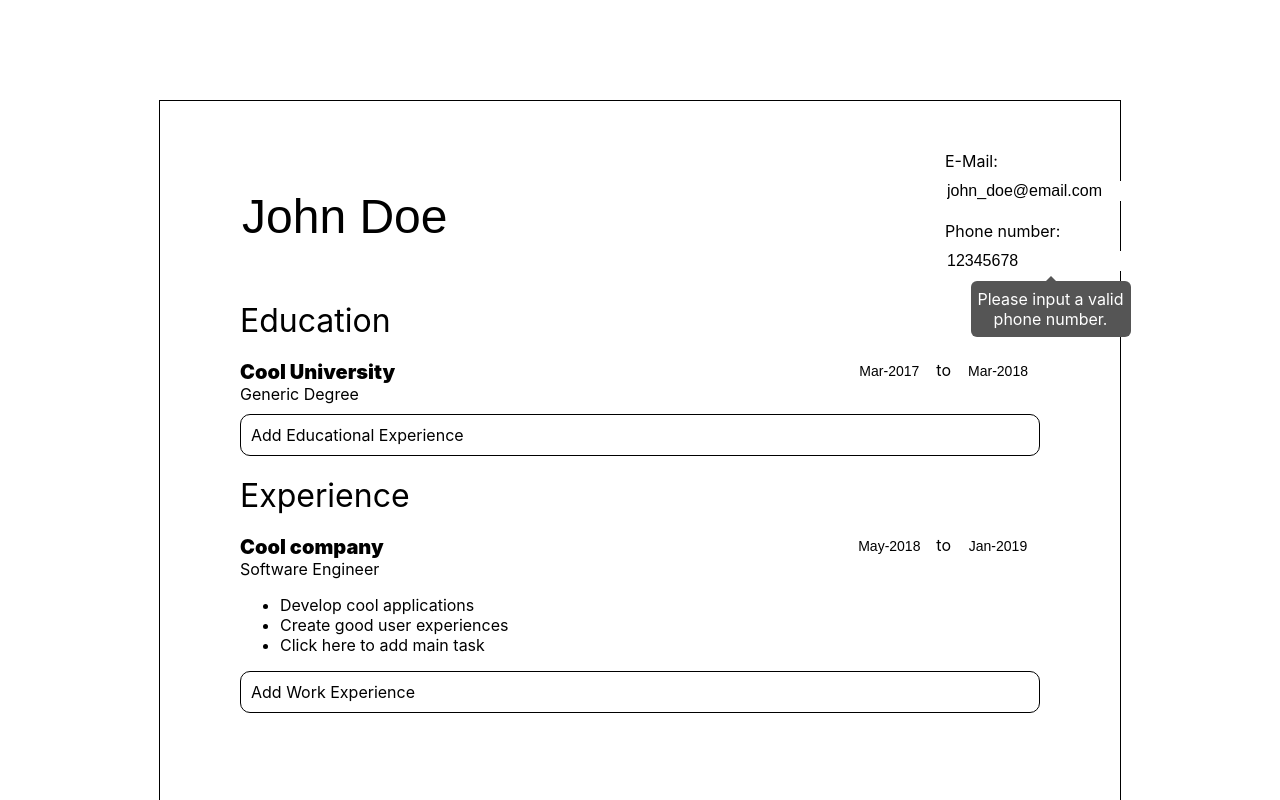
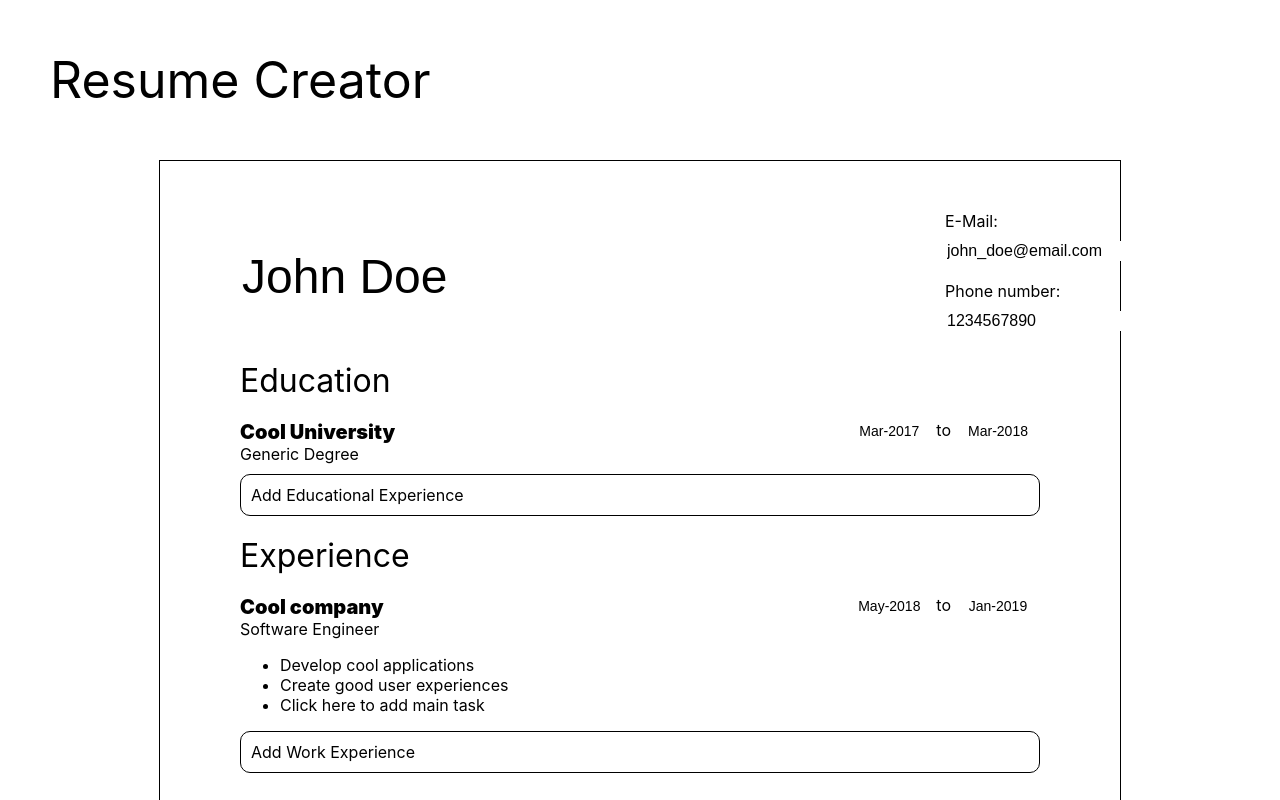
Before and after one commit to Caleblyx/cv-project, a React (Create React App) app: page / in a window 1280 px wide. Shown: the top 800 px of the page. Built offline with nearby package versions, Linux system fonts and the light colour scheme.

Commit message:
Change app icon and title and make style changes

```diff
--- a/public/index.html
+++ b/public/index.html
@@ -2,7 +2,7 @@
 <html lang="en">
   <head>
     <meta charset="utf-8" />
-    <link rel="icon" href="%PUBLIC_URL%/favicon.ico" />
+    <link rel="icon" href="%PUBLIC_URL%/resume.ico" />
     <meta name="viewport" content="width=device-width, initial-scale=1" />
     <meta name="theme-color" content="#000000" />
     <meta
@@ -24,7 +24,7 @@
       work correctly both with client-side routing and a non-root public URL.
       Learn how to configure a non-root public URL by running `npm run build`.
     -->
-    <title>React App</title>
+    <title>Resume Creator</title>
   </head>
   <body>
     <noscript>You need to enable JavaScript to run this app.</noscript>
--- a/src/App.js
+++ b/src/App.js
@@ -3,8 +3,11 @@ import './App.css';
 import {CV} from './components/cv.js';
 function App() {
   return (
-    <div className="backpage">
-      <CV />
+    <div>
+      <header>Resume Creator</header>
+      <div className="backpage">
+        <CV />
+      </div>
     </div>
   );
 }
--- a/src/components/about.js
+++ b/src/components/about.js
@@ -35,12 +35,12 @@ class About extends Component {
                 <input className="about-name" onInput={(e) =>{handleUserNameChange(e)}} value={name} />
                 <div className="about-details">
                     <div>E-Mail: </div>
-                    <input className="about-email" contentEditable={true} onInput={(e) =>{handleEmailChange(e)}} value={email}/>
+                    <input className="about-email" onInput={(e) =>{handleEmailChange(e)}} value={email}/>
                     <div className={`${this.validateEmail() ? 'fadeIn' : 'fadeOut'} popup`}>
                         <span className ={ `${this.validateEmail() ? 'fadeIn' : 'fadeOut'} popuptext`} id="myPopup">Please input a valid email address</span>
                     </div>
                     <div>Phone number: </div>
-                    <input className="about-phone-number" type="tel" contentEditable={true} onInput={(e) =>{handlePhoneNumberChange(e)}} value = {phoneNumber}/>
+                    <input className="about-phone-number" type="tel" onInput={(e) =>{handlePhoneNumberChange(e)}} value = {phoneNumber}/>
                     <div className={`${this.validatePhoneNumber() ? 'fadeIn' : 'fadeOut'} popup`}>
                         <span className ={ `${this.validatePhoneNumber() ? 'fadeIn' : 'fadeOut'} popuptext`} id="myPopup">Please input a valid phone number.</span>
                     </div>
--- a/src/components/education-instance.js
+++ b/src/components/education-instance.js
@@ -1,6 +1,6 @@
 import React, {Component} from 'react';
 import DatePicker from "react-datepicker";
-import CrossLogo from './cross-logo.png'
+import CrossLogo from '../images/cross-logo.png'
 
 import "react-datepicker/dist/react-datepicker.css"
 
@@ -27,14 +27,14 @@ class EducationInstance extends Component{
             <div className="education-instance">
                 <img src={CrossLogo} className='cancel-button' onClick={(e) => handleEducationInstanceDeletion(e, uid)}/>
                 <div className='education-name-date'>
-                    <div contentEditable={true} onInput={(e)=>{handleEducationInstitutionNameChangeInstance(e, uid)}} className='education-instance-name'>{institutionName}</div>
+                    <div suppressContentEditableWarning={true} contentEditable={true} onInput={(e)=>{handleEducationInstitutionNameChangeInstance(e, uid)}} className='editable education-instance-name'>{institutionName}</div>
                     <div className='dates'>
                         <DatePicker dateFormat="MMM-yyyy" onChange={(date) => {handleEducationStartDateChangeInstance(date,uid)}} selected={new Date(startDate)}/>
                         <div> to </div>
                         <DatePicker dateFormat="MMM-yyyy" onChange={(date) => {handleEducationEndDateChangeInstance(date,uid)}} selected={new Date(endDate)}/>
                     </div>
                 </div>
-                <div contentEditable={true} onInput={(e) =>{handleEducationCourseNameChangeInstance(e,uid)}}>{courseName}</div>
+                <div className='editable' suppressContentEditableWarning={true} contentEditable={true} onInput={(e) =>{handleEducationCourseNameChangeInstance(e,uid)}}>{courseName}</div>
             </div>
         )
     }
--- a/src/components/experience-instance.js
+++ b/src/components/experience-instance.js
@@ -1,6 +1,6 @@
 import React, {Component} from 'react';
 import DatePicker from "react-datepicker"
-import CrossLogo from './cross-logo.png'
+import CrossLogo from '../images/cross-logo.png'
 
 class ExperienceInstance extends Component{
     constructor(props){
@@ -27,20 +27,20 @@ class ExperienceInstance extends Component{
         } = this.props;
         const taskList = []
 
-        mainTasks.forEach(task=>taskList.push(<li className="task-description" contentEditable={true} onInput={(e) => {handleExperienceTaskDescriptionChangeInstance(e, uid, task.id)}}>{task.desc} <img src={CrossLogo} onClick = {(e) => handleExperienceTaskDescriptionDeleteInstance(e, uid, task.id)} className='cancel-button-taskdesc'/></li>))
+        mainTasks.forEach(task=>taskList.push(<li key={task.id} className="task-description editable" contentEditable={true} suppressContentEditableWarning={true} onInput={(e) => {handleExperienceTaskDescriptionChangeInstance(e, uid, task.id)}}>{task.desc} <img src={CrossLogo} onClick = {(e) => handleExperienceTaskDescriptionDeleteInstance(e, uid, task.id)} className='cancel-button-taskdesc'/></li>))
 
         return(
             <div className="experience-instance">
                  <img src={CrossLogo} className='cancel-button' onClick={(e) => handleExperienceInstanceDeletion(e, uid)}/>
                 <div className="experience-company-date">
-                    <div className="experience-instance-name" contentEditable={true} onInput={(e) => {handleExperienceCompanyNameChangeInstance(e,uid)}}>{companyName}</div>
+                    <div className="experience-instance-name editable" contentEditable={true} suppressContentEditableWarning={true} onInput={(e) => {handleExperienceCompanyNameChangeInstance(e,uid)}}>{companyName}</div>
                     <div className='dates'>
                         <DatePicker dateFormat="MMM-yyyy" onChange={(date) => {handleExperienceStartDateChangeInstance(date,uid)}} selected={new Date(startDate)}/>
                         <div> to </div>
                         <DatePicker dateFormat="MMM-yyyy" onChange={(date) => {handleExperienceEndDateChangeInstance(date,uid)}} selected={new Date(endDate)}/>
                     </div>
                 </div>
-                <div contentEditable={true} onInput={(e) => {handleExperiencePositionTitleNameChangeInstance(e,uid)}}>{positionTitle}</div>
+                <div className="editable" contentEditable={true} suppressContentEditableWarning={true} onInput={(e) => {handleExperiencePositionTitleNameChangeInstance(e,uid)}}>{positionTitle}</div>
                 <div>
                     <ul>
                         {taskList}
--- a/src/index.css
+++ b/src/index.css
@@ -22,8 +22,8 @@ code {
   width: 800px;
   height: 1128px;
   padding: 50px 80px;
-  margin-bottom: 100px;
-  margin-top: 100px;
+  margin-bottom: 50px;
+  margin-top: 50px;
 }
 
 .about {
@@ -207,3 +207,14 @@ label {
   flex-direction: column;
   gap: 10px;
 }
+
+header{
+  font-size: 50px;
+  padding-left: 50px;
+  padding-top: 50px;
+}
+
+.editable:hover{
+  border: solid;
+  border-width: 1px;
+}
```
Also changed, not shown: src/components/cv.js (+1 -28 lines), src/images/cross-logo.png (renamed from src/components/cross-logo.png), 1 other file (tests, documents, lock files or other folders).
